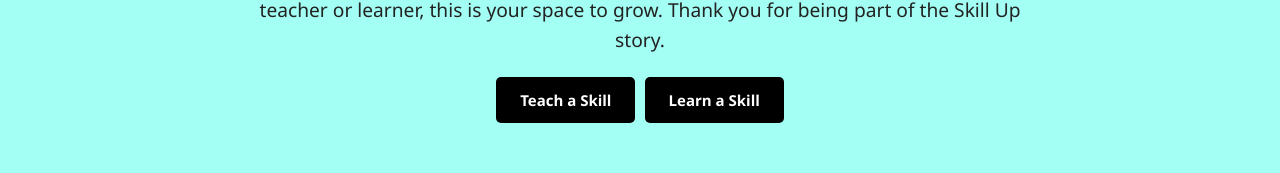
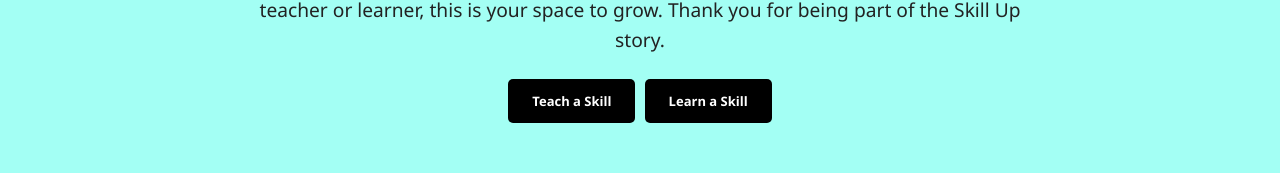
Before and after one commit to Skillup-lab/Skillup-lab, a plain HTML site: page index.html in a window 1280 px wide. Shown: the part 434-607 px from the top of the page. Drawn offline with Linux system fonts and the light colour scheme.

Commit message:
Update index.html

```diff
--- a/index.html
+++ b/index.html
@@ -52,8 +52,8 @@
     This MVP is just the beginning. Our goal is to help you teach what you know, build a trusted brand as a local tutor, and empower others in your community. Whether you’re a teacher or learner, this is your space to grow. Thank you for being part of the Skill Up story.
   </p>
       <div class="cta-group delay-3">
-        <a href="teach.html" class="cta-btn" style='margin-right:5px; font-size: 15px;'>Teach a Skill</a>
-        <a href="learner-acc.html" class="cta-btn secondary-btn" style="font-size: 15px;">Learn a Skill</a>
+        <a href="teach.html" class="cta-btn" style='margin-right:5px; font-size: 13px;'>Teach a Skill</a>
+        <a href="learner-acc.html" class="cta-btn secondary-btn" style="font-size: 13px;">Learn a Skill</a>
       </div>
 
     </div>
```
